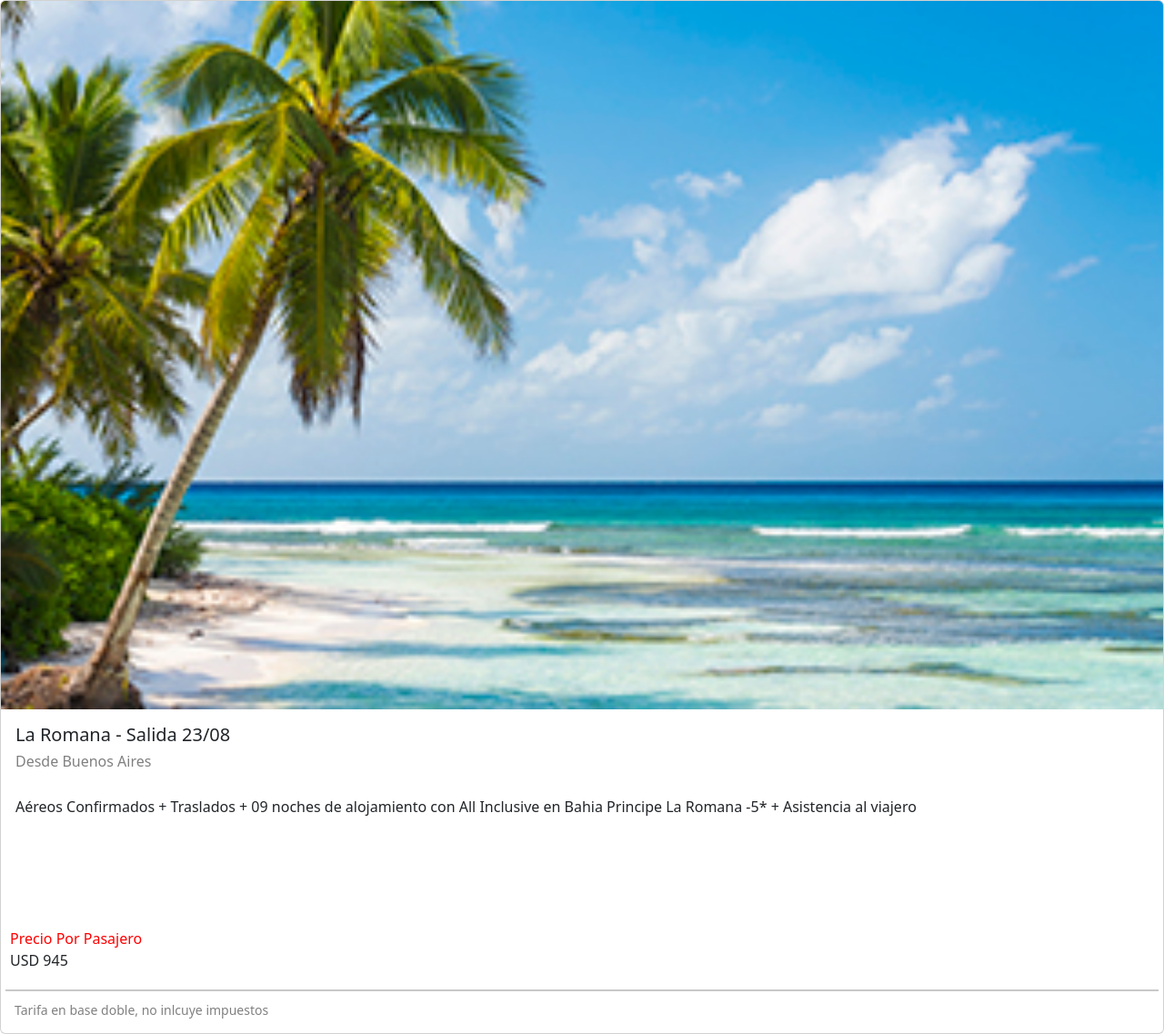
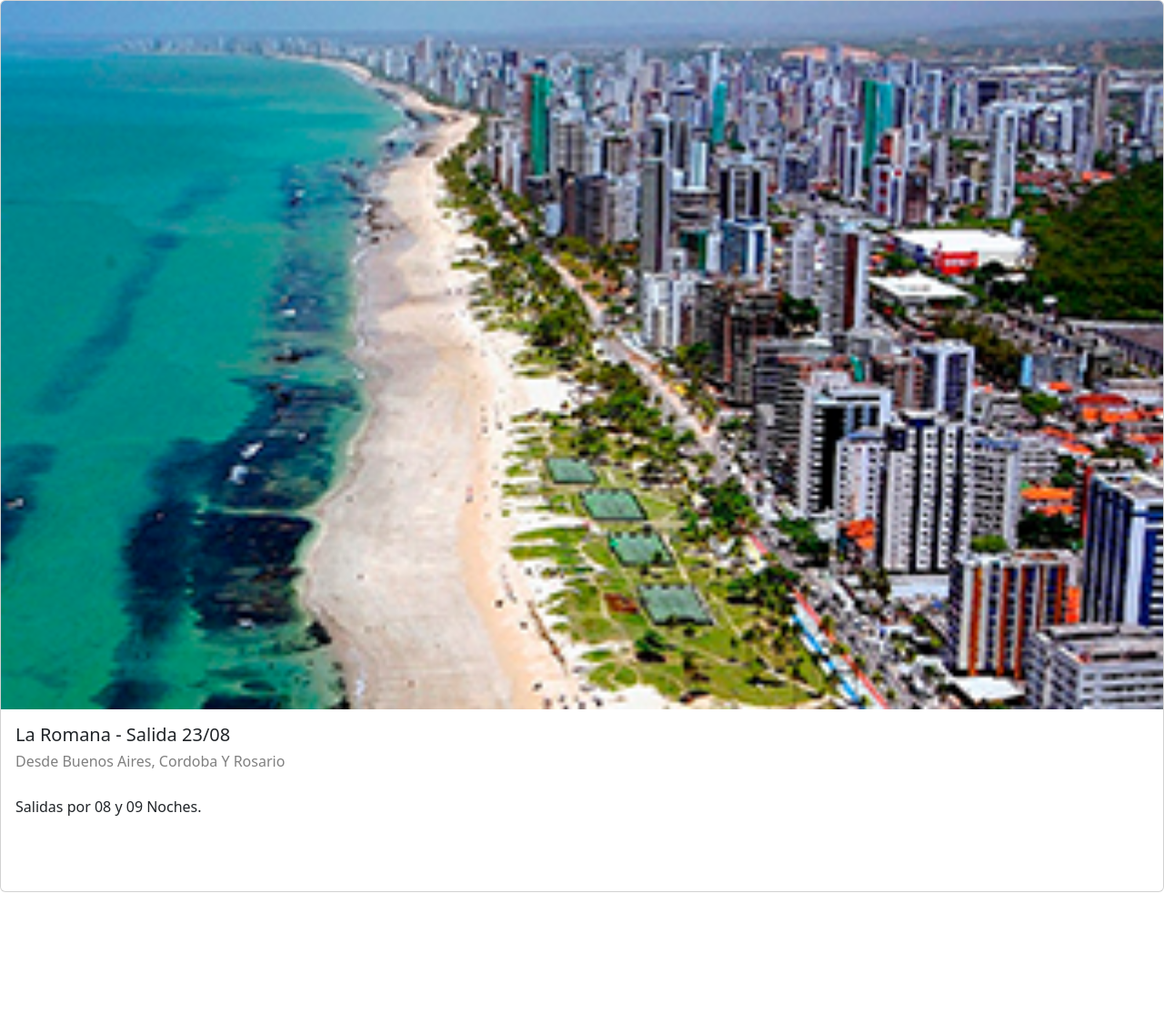
Before and after one commit to dmbruno/ubmviajes, a plain HTML site: page index.html in a window 1280 px wide. Shown: the whole page at 91% size. After the commit the page ends 997 px from the top, so only its background shows below. Drawn offline with nearby package versions, Linux system fonts and the light colour scheme.

Commit message:
recife salida 08 y 09 noches

```diff
--- a/index.html
+++ b/index.html
@@ -12,20 +12,20 @@
 
 <body>
     <div class="card mb-3">
-        <img src="./assets/img/laromana.jpg" class="card-img-top" alt="...">
+        <img src="./assets/img/recife.jpg" class="card-img-top" alt="...">
         <div class="card-body">
             <h5 class="card-title">La Romana - Salida 23/08</h5>
-            <h6>Desde Buenos Aires</h6>
-            <p class="card-text">Aéreos Confirmados + Traslados + 09 noches de alojamiento con All Inclusive en Bahia Principe La Romana -5* + Asistencia al viajero</p>
+            <h6>Desde Buenos Aires, Cordoba Y Rosario</h6>
+            <p class="card-text">Salidas por 08 y 09 Noches.</p>
         </div>
         <!-- <div>¡Aéreos 2x1!</div> -->
-        <div class="precio">Precio Por Pasajero</div>
+        <!-- <div class="precio">Precio Por Pasajero</div>
         <div class="tarifa">
             <span>USD</span>
             <span>945</span>
         </div>
         <div class="pie">Tarifa en base doble, no inlcuye impuestos</div>
-    </div>
+    </div> -->
     <script src="https://cdn.jsdelivr.net/npm/@popperjs/core@2.11.8/dist/umd/popper.min.js"
         integrity="sha384-I7E8VVD/ismYTF4hNIPjVp/Zjvgyol6VFvRkX/vR+Vc4jQkC+hVqc2pM8ODewa9r"
         crossorigin="anonymous"></script>
```
Also changed, not shown: assets/img/recife.jpg (added).
